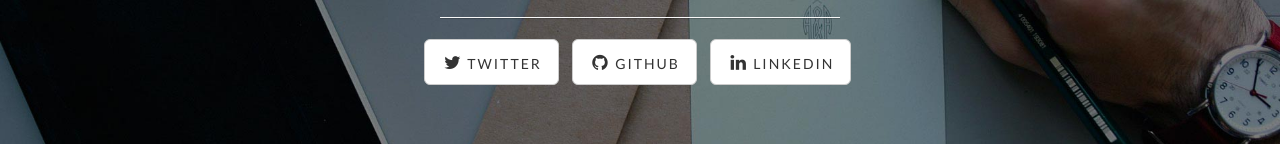
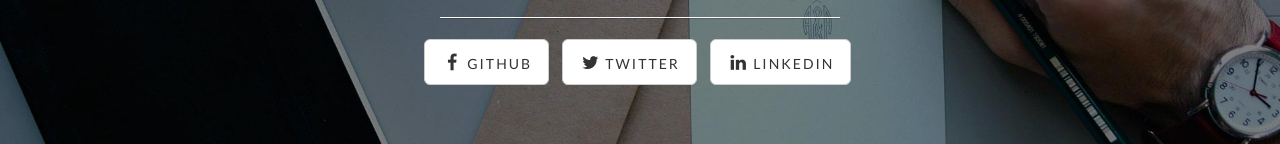
Before and after one commit to CRwide/crwide.github.io, a plain HTML site: page index.html in a window 1280 px wide. Shown: the part 404-548 px from the top of the page. Drawn offline with Linux system fonts and the light colour scheme.

Commit message:
Update index.html

```diff
--- a/index.html
+++ b/index.html
@@ -49,11 +49,12 @@
                         <hr class="intro-divider">
                         <ul class="list-inline intro-social-buttons">
                             <li>
-                                <a href="https://twitter.com/SBootstrap" class="btn btn-default btn-lg"><i class="fa fa-twitter fa-fw"></i> <span class="network-name">Twitter</span></a>
+                                <a href="https://facebook.com/crwide" class="btn btn-default btn-lg"><i class="fa fa-facebook fa-fw"></i> <span class="network-name">Github</span></a>
                             </li>
                             <li>
-                                <a href="https://github.com/IronSummitMedia/startbootstrap" class="btn btn-default btn-lg"><i class="fa fa-github fa-fw"></i> <span class="network-name">Github</span></a>
+                                <a href="https://twitter.com/crwide" class="btn btn-default btn-lg"><i class="fa fa-twitter fa-fw"></i> <span class="network-name">Twitter</span></a>
                             </li>
+
                             <li>
                                 <a href="#" class="btn btn-default btn-lg"><i class="fa fa-linkedin fa-fw"></i> <span class="network-name">Linkedin</span></a>
                             </li>
```
